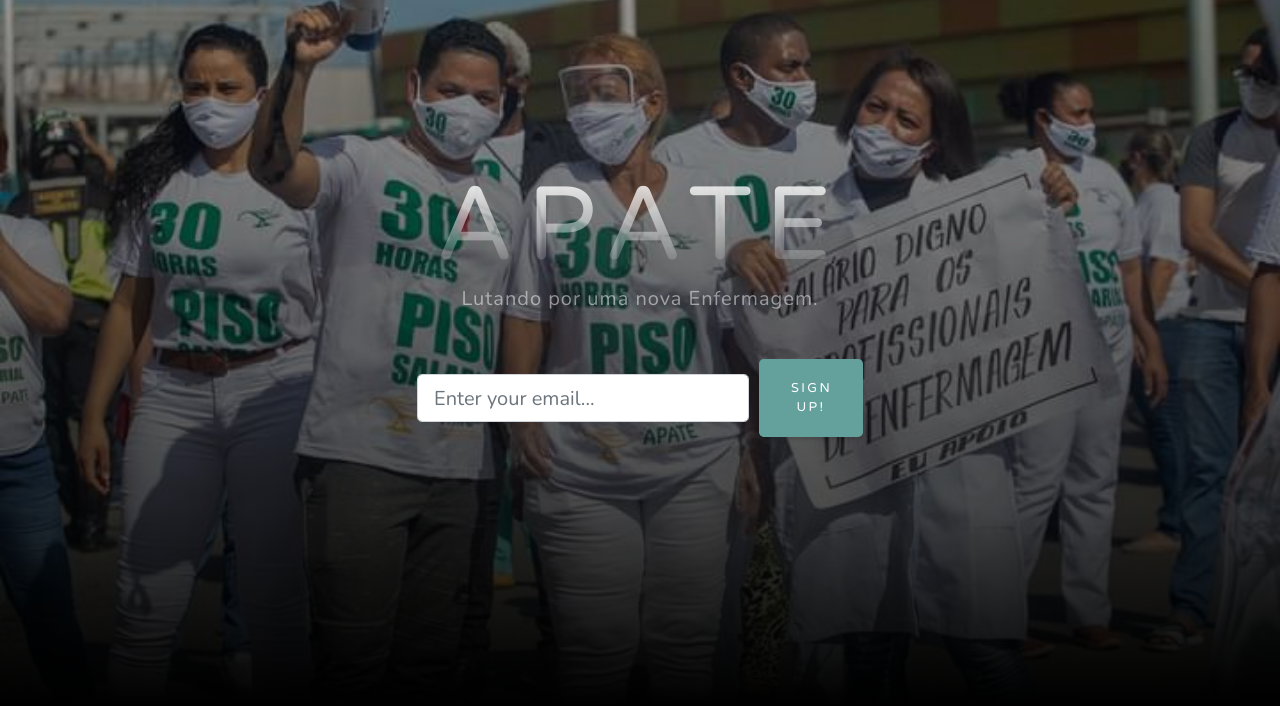
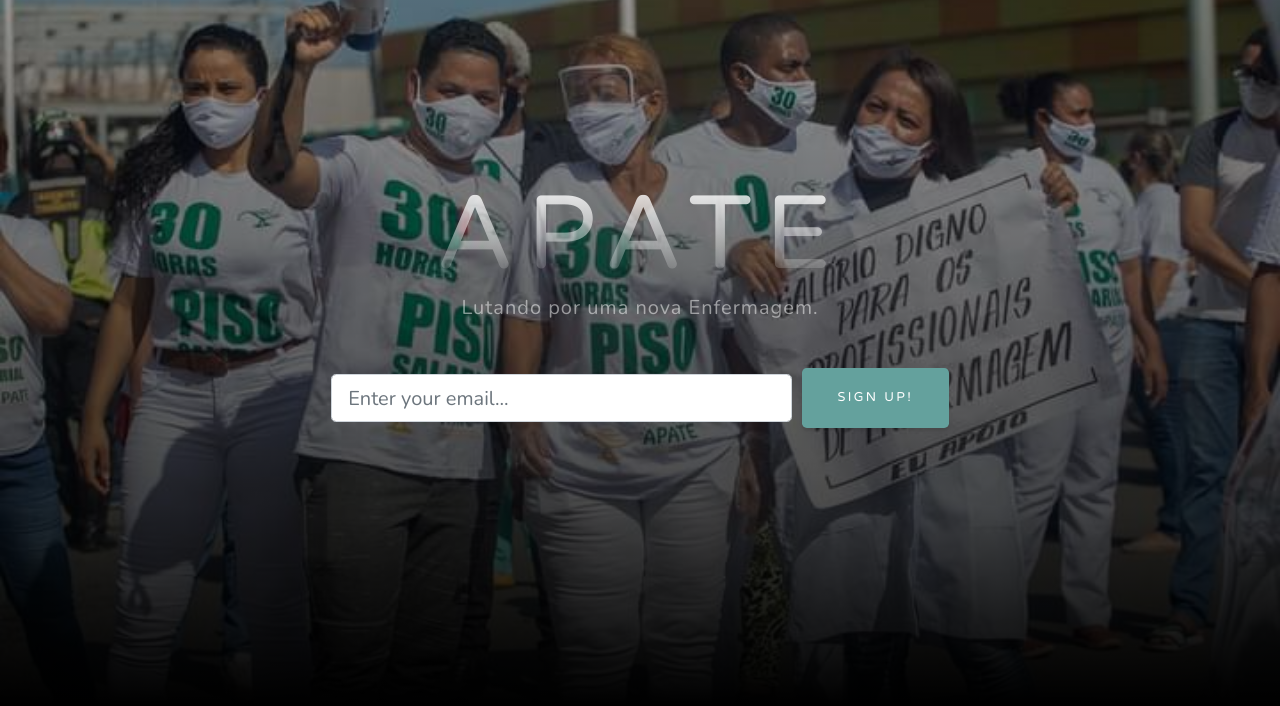
Before and after one commit to diegofranca92/siteapate, a plain HTML site: page index.html in a window 1280 px wide. Shown: the part 94-800 px from the top of the page. Drawn offline with nearby package versions, Linux system fonts and the light colour scheme.

Commit message:
ajuste de largura do topo

```diff
--- a/index.html
+++ b/index.html
@@ -5,7 +5,7 @@
         <meta name="viewport" content="width=device-width, initial-scale=1, shrink-to-fit=no" />
         <meta name="description" content="" />
         <meta name="author" content="" />
-        <title>Grayscale - Start Bootstrap Theme</title>
+        <title>APATE - A nova Enfermagem</title>
         <link rel="icon" type="image/x-icon" href="assets/img/favicon.ico" />
         <!-- Font Awesome icons (free version)-->
         <script src="https://use.fontawesome.com/releases/v5.13.0/js/all.js" crossorigin="anonymous"></script>
@@ -43,11 +43,11 @@
             <div class="container d-flex h-100 align-items-center">
                 <div class="overlay"></div>
 
-                <div class="mx-auto text-center">
+                <div class="mx-auto text-center w-75">
                     <h1 class="mx-auto my-0 text-uppercase">APATE</h1>
                     <h2 class="text-white-50 mx-auto mt-2 mb-5">Lutando por uma nova Enfermagem.</h2>
                     <form>
-                        <div class="form-row align-items-center">
+                        <div class="form-row align-items-center w-75 mx-auto">
                         <div class="col-12 col-md-9 mb-2 mb-md-0">
                             <input type="email" class="form-control form-control-lg" placeholder="Enter your email...">
                         </div>
```
